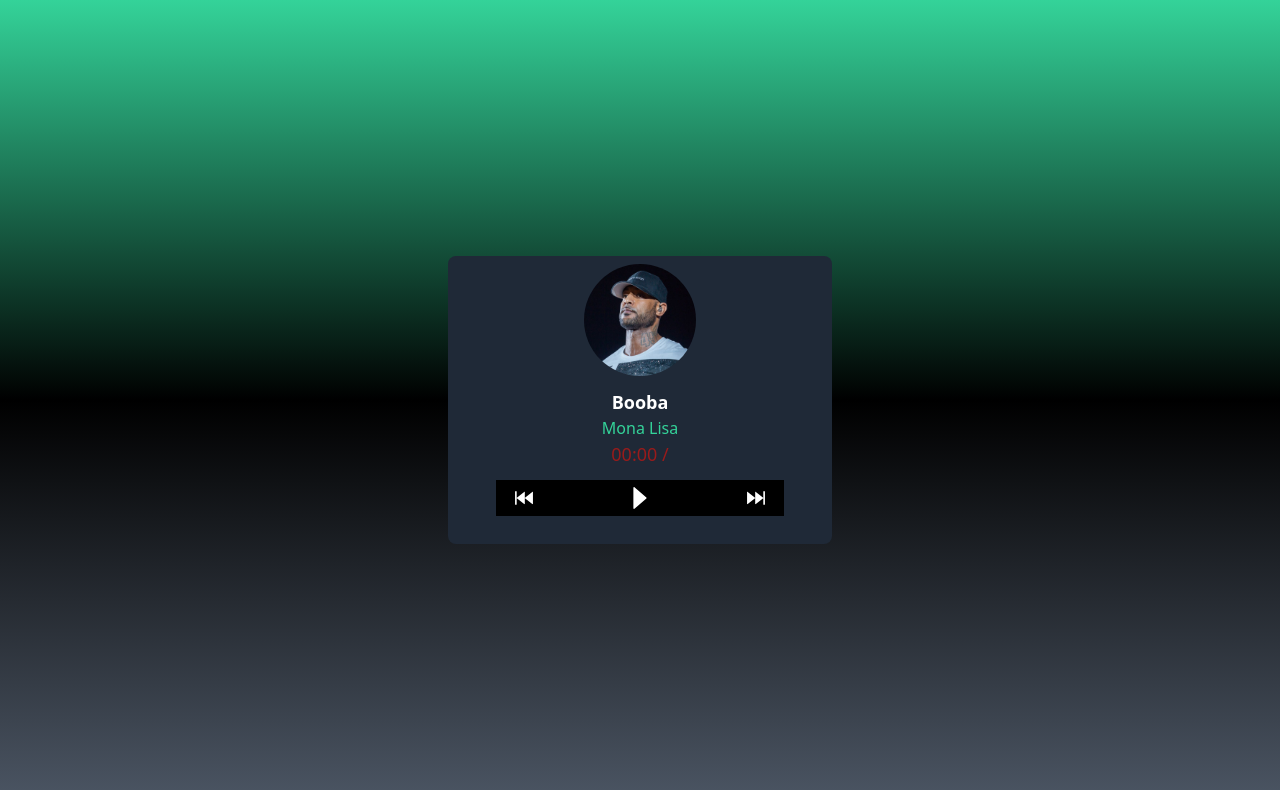
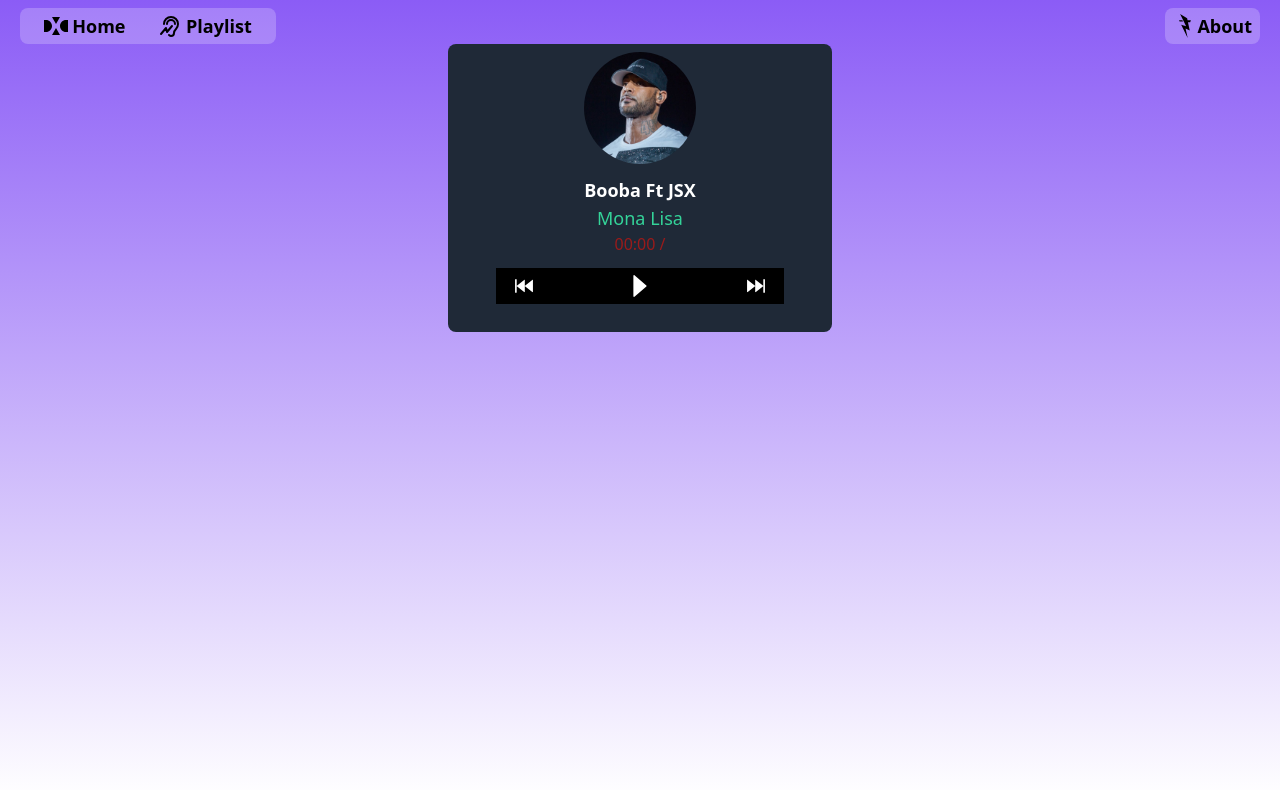
Before and after one commit to comptyadel96/songs-Player, a React (Create React App) app: page /playlistPlayer in a window 1280 px wide. Shown: the top 790 px of the page. Built offline with nearby package versions, Linux system fonts and the light colour scheme.

Commit message:
add some little features

```diff
--- a/package.json
+++ b/package.json
@@ -11,6 +11,7 @@
     "react": "^17.0.2",
     "react-dom": "^17.0.2",
     "react-icons": "^4.2.0",
+    "react-router-dom": "^5.2.0",
     "react-scripts": "4.0.3",
     "web-vitals": "^1.0.1"
   },
--- a/src/App.js
+++ b/src/App.js
@@ -1,68 +1,23 @@
-import React, { useState } from "react"
-import MusicPlayer from "./components/MusicPlayer"
-
+import React from "react"
+import PlaylistPlayer from "./pages/PlaylistPlayer"
+import { BrowserRouter as Router, Switch, Route } from "react-router-dom"
+import Navbar from "./components/Navbar"
+import Home from "./pages/Home"
 function App() {
-  const [songs] = useState([
-    {
-      id: 1,
-      artist: "booba",
-      title: "mona lisa",
-      photo: "/images/booba.jpg",
-      audio: "/music/booba-mona-lisa.mp3",
-    },
-    {
-      id: 2,
-      artist: "2pac",
-      title: "ambitionz as a ridah",
-      photo: "/images/2pac.jpg",
-      audio: "/music/2pac-ambitionz-az-a-ridah.mp3",
-    },
-    {
-      id: 3,
-      artist: "brennan-savage",
-      title: "look at me now",
-      photo: "/images/brennan-savage.jpg",
-      audio: "/music/brennan-savage-look-at-me-now.mp3",
-    },
-    {
-      id: 4,
-      artist: "selena gomez",
-      title: "feel good",
-      photo: "/images/selena-gomez.jpg",
-      audio: "/music/selena-gomez-feel-good.mp3",
-    },
-  ])
-
-  const [currentSongIndex, setCurrentSongIndex] = useState(0)
-  const [nextSongIndex] = useState(currentSongIndex)
-
-  const currentSong = songs[currentSongIndex]
-  const nextSong = songs[nextSongIndex]
-
-  const getNextSong = () => {
-    if (currentSongIndex < songs.length - 1) {
-      setCurrentSongIndex(currentSongIndex + 1)
-    } else {
-      setCurrentSongIndex(0)
-    }
-  }
-
-  const getPreviousSong = () => {
-    currentSongIndex > 0 && setCurrentSongIndex(currentSongIndex - 1)
-  }
-
   return (
-    <div className="w-full h-screen items-center flex bg-gradient-to-b from-green-400 via-black to-gray-600 ">
-      <MusicPlayer
-        title={currentSong.title}
-        artist={currentSong.artist}
-        photo={currentSong.photo}
-        key={currentSong.id}
-        audio={currentSong.audio}
-        playNextSong={getNextSong}
-        playPreviousSong={getPreviousSong}
-      />
-    </div>
+    <Router>
+      <div className="w-screen h-screen items-center flex flex-col bg-gradient-to-b from-purple-500 pt-2 ">
+        <Navbar />
+        <Switch>
+          <Route exact path="/">
+            <Home />
+          </Route>
+          <Route path="/playlistPlayer">
+            <PlaylistPlayer />
+          </Route>
+        </Switch>
+      </div>
+    </Router>
   )
 }
 
--- a/src/components/MusicPlayer.js
+++ b/src/components/MusicPlayer.js
@@ -34,7 +34,7 @@
   const pauseAudio = () => audioRef.current.pause() // pause the song
 
   return (
-    <div className="w-96 h-72  bg-gray-800 mx-auto flex flex-col items-center rounded-lg ">
+    <div className="w-96 h-72  bg-gray-800  flex flex-col items-center rounded-lg ">
       <img
         alt="artist cover"
         src={photo}
@@ -43,8 +43,8 @@
       <p className="text-white text-lg font-semibold mt-3 capitalize">
         {artist}
       </p>
-      <p className="text-green-400 capitalize"> {title}</p>
-      <p className="text-red-800 text-lg">
+      <p className="text-green-400 capitalize text-lg"> {title}</p>
+      <p className="text-red-800 text-base">
         {songProgress} / {songDuration}
       </p>
       <MusicControllers
--- /dev/null
+++ b/src/components/Navbar.js
@@ -0,0 +1,73 @@
+import React, { useRef } from "react"
+import { NavLink } from "react-router-dom"
+import {
+  GrDxc,
+  GrTurbolinux,
+  GrAssistListening,
+  GrClose,
+  GrGithub,
+} from "react-icons/gr"
+
+function Navbar() {
+  const aboutRef = useRef(null)
+  const showAboutInfos = () => {
+    aboutRef.current.style.width = "60vw"
+  }
+  const closeInfos = () => {
+    aboutRef.current.style.width = "0px"
+  }
+  return (
+    <div className="w-full  flex justify-around items-center">
+      <div className="mr-auto ml-5 flex  justify-around bg-glass2 rounded-lg py-1 px-2 w-64 ">
+        <NavLink exact to="/" className="text-lg font-semibold  ">
+          <div className="flex items-center">
+            <GrDxc size={24} />
+            <p className="ml-1 hover:text-red-100 ">Home </p>
+          </div>
+        </NavLink>
+
+        <NavLink
+          to="/playlistPlayer"
+          className="text-lg font-semibold hover:text-red-100 ">
+          <div className="flex items-center ">
+            <GrAssistListening size={24} /> <p className="ml-1">Playlist </p>
+          </div>
+        </NavLink>
+      </div>
+
+      <div className="ml-auto mr-5 bg-glass2 rounded-lg px-2 py-1">
+        <div
+          className="flex items-center cursor-pointer hover:text-red-100"
+          onClick={showAboutInfos}>
+          <GrTurbolinux size={24} />
+          <p className="text-lg font-semibold">About</p>
+        </div>
+      </div>
+      <div
+        ref={aboutRef}
+        className="w-0 overflow-x-hidden absolute left-0 h-full top-0 bg-black pt-10 transition-all duration-700">
+        <GrClose
+          className="absolute top-1 right-1 z-10 bg-red-600  cursor-pointer"
+          onClick={closeInfos}
+        />
+        <p className="text-3xl text-purple-500 text-center">infos</p>
+        <p className="text-white ml-6 mt-4">
+          well, this project is just for fun feel free to take it and use it for
+          you own buisness or make it more interesting ....(add a backend with
+          payment method/add animations etc ){" "}
+        </p>
+        <div className="mx-auto text-white flex items-center  w-56">
+          <a
+            href="https://github.com/comptyadel96"
+            target="_blank"
+            rel="noreferrer">
+            <GrGithub size={32} />
+          </a>
+          <p className="ml-2" > my github</p>
+        </div>
+      </div>
+    </div>
+  )
+}
+
+export default Navbar
--- /dev/null
+++ b/src/components/Songs.js
@@ -0,0 +1,35 @@
+const songs = [
+  {
+    id: 1,
+    artist: "booba ft JSX",
+    title: "mona lisa",
+    photo: "/images/booba.jpg",
+    audio: "/music/booba-mona-lisa.mp3",
+    genre: "rap",
+  },
+  {
+    id: 2,
+    artist: "2pac",
+    title: "ambitionz as a ridah",
+    photo: "/images/2pac.jpg",
+    audio: "/music/2pac-ambitionz-az-a-ridah.mp3",
+    genre: "rap",
+  },
+  {
+    id: 3,
+    artist: "brennan-savage",
+    title: "look at me now",
+    photo: "/images/brennan-savage.jpg",
+    audio: "/music/brennan-savage-look-at-me-now.mp3",
+    genre: "rap",
+  },
+  {
+    id: 4,
+    artist: "selena gomez",
+    title: "feel good",
+    photo: "/images/selena-gomez.jpg",
+    audio: "/music/selena-gomez-feel-good.mp3",
+    genre: "pop",
+  },
+]
+export default songs
--- /dev/null
+++ b/src/pages/Home.js
@@ -0,0 +1,11 @@
+import React from "react"
+
+function Home() {
+  return (
+    <div>
+      <p>home</p>
+    </div>
+  )
+}
+
+export default Home
--- /dev/null
+++ b/src/pages/PlaylistPlayer.js
@@ -0,0 +1,36 @@
+import React, { useState } from "react"
+import MusicPlayer from "../components/MusicPlayer"
+import songs from "../components/Songs"
+
+function PlaylistPlayer() {
+  const [currentSongIndex, setCurrentSongIndex] = useState(0)
+  const currentSong = songs[currentSongIndex]
+
+  // function that fire once the user click the forward icon of the music player
+  const getNextSong = () => {
+    if (currentSongIndex < songs.length - 1) {
+      setCurrentSongIndex(currentSongIndex + 1)
+    } else {
+      setCurrentSongIndex(0)
+    }
+  }
+  // function fire when user click the player's backward icon
+  const getPreviousSong = () => {
+    currentSongIndex > 0 && setCurrentSongIndex(currentSongIndex - 1)
+  }
+  return (
+    <div >
+      <MusicPlayer
+        title={currentSong.title}
+        artist={currentSong.artist}
+        photo={currentSong.photo}
+        key={currentSong.id}
+        audio={currentSong.audio}
+        playNextSong={getNextSong}
+        playPreviousSong={getPreviousSong}
+      />
+    </div>
+  )
+}
+
+export default PlaylistPlayer
--- a/tailwind.config.js
+++ b/tailwind.config.js
@@ -25,6 +25,7 @@
         700: "#926639",
       },
       glass: "rgba(255, 255, 255,0.17)",
+      glass2: "rgba(255, 255, 255,0.22)",
       gold: "#ffca31",
       black: colors.black,
       white: colors.white,
@@ -166,6 +167,7 @@
     borderWidth: {
       DEFAULT: "1px",
       0: "0px",
+      1: "0.5px",
       2: "2px",
       4: "4px",
       8: "8px",
```
Also changed, not shown: src/components/MusicPlayerDetails.js (deleted), 1 other file (tests, documents, lock files or other folders).
